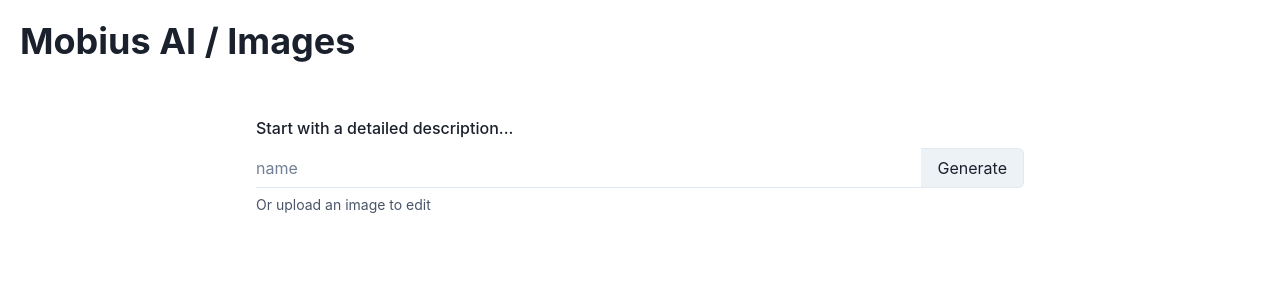
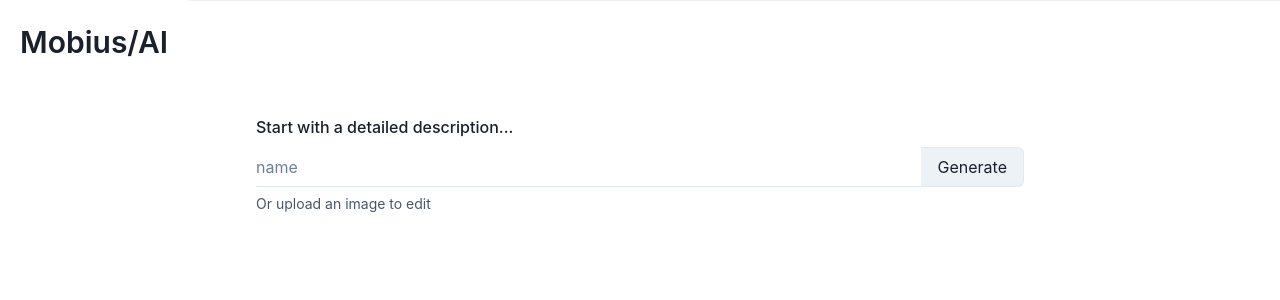
Before and after one commit to nevinod/mobius, a React (Create React App) app: page / in a window 1280 px wide. Shown: the top 300 px of the page. Built offline with nearby package versions, Linux system fonts and the light colour scheme.

Commit message:
fix header

```diff
--- a/src/Home.css
+++ b/src/Home.css
@@ -43,7 +43,6 @@
   align-items: center;
   width: 60vw;
   margin: 30px;
-  margin-top: 9%;
 }
 
 .middle {
@@ -70,3 +69,16 @@
   color: white;
   font-size: 16px;
 }
+
+.top-header {
+  display: flex;
+  flex-direction: row;
+  justify-content: start;
+  width: 100vw;
+}
+
+.company {
+  font-size: 30px;
+  font-weight: 600;
+  padding: 20px;
+}
--- a/src/Home.js
+++ b/src/Home.js
@@ -26,10 +26,8 @@
 
 function TopHeader() {
   return (
-    <div>
-      <Heading style={{ position: "fixed", left: "20px", top: "20px" }}>
-        Mobius AI / Images
-      </Heading>
+    <div className="top-header">
+      <div className="company">Mobius/AI</div>
       <Divider orientation="horizontal" />
     </div>
   );
```
